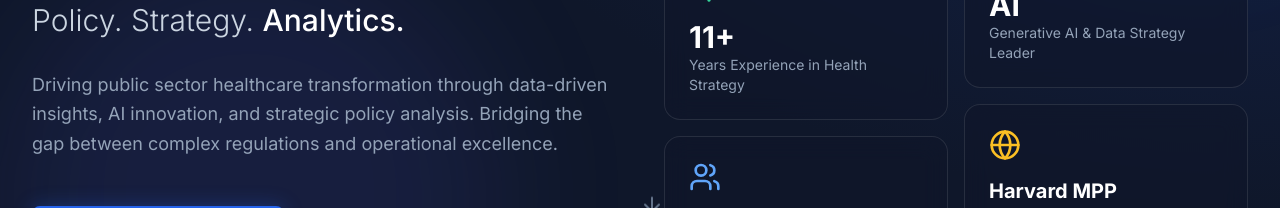
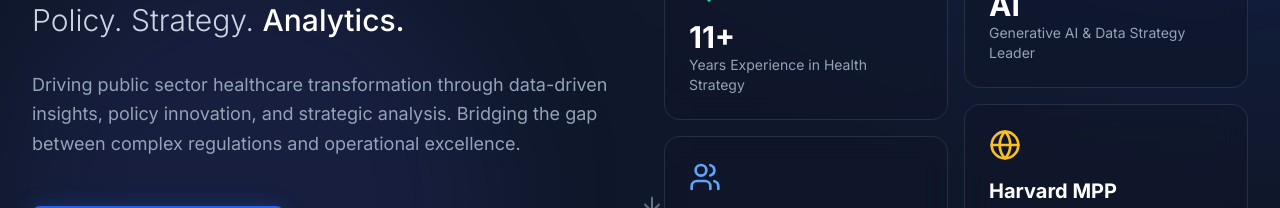
Before and after one commit to tytillett/my-website, a React (Vite) app: page / in a window 1280 px wide. Shown: the part 354-562 px from the top of the page. Built offline with nearby package versions, Linux system fonts and the light colour scheme.

Commit message:
Remove Chatbot and update description text
Removed Chatbot component and updated description text.

```diff
--- a/App.tsx
+++ b/App.tsx
@@ -1,9 +1,7 @@
-
 import React from 'react';
 import Header from './components/Header';
 import Experience from './components/Experience';
 import Skills from './components/Skills';
-import Chatbot from './components/Chatbot';
 import { CONTACT_INFO } from './data';
 import { ArrowDown, Activity, Brain, Globe, Users, Linkedin } from 'lucide-react';
 
@@ -38,7 +36,7 @@ const App: React.FC = () => {
                         </div>
 
                         <p className="text-lg text-slate-400 leading-relaxed max-w-xl">
-                            Driving public sector healthcare transformation through data-driven insights, AI innovation, and strategic policy analysis. Bridging the gap between complex regulations and operational excellence.
+                            Driving public sector healthcare transformation through data-driven insights, policy innovation, and strategic analysis. Bridging the gap between complex regulations and operational excellence.
                         </p>
 
                         <div className="flex flex-wrap gap-4 pt-4">
@@ -110,9 +108,6 @@ const App: React.FC = () => {
             </div>
         </footer>
       </main>
-
-      {/* Floating Chatbot Assistant */}
-      <Chatbot />
     </div>
   );
 };
```
